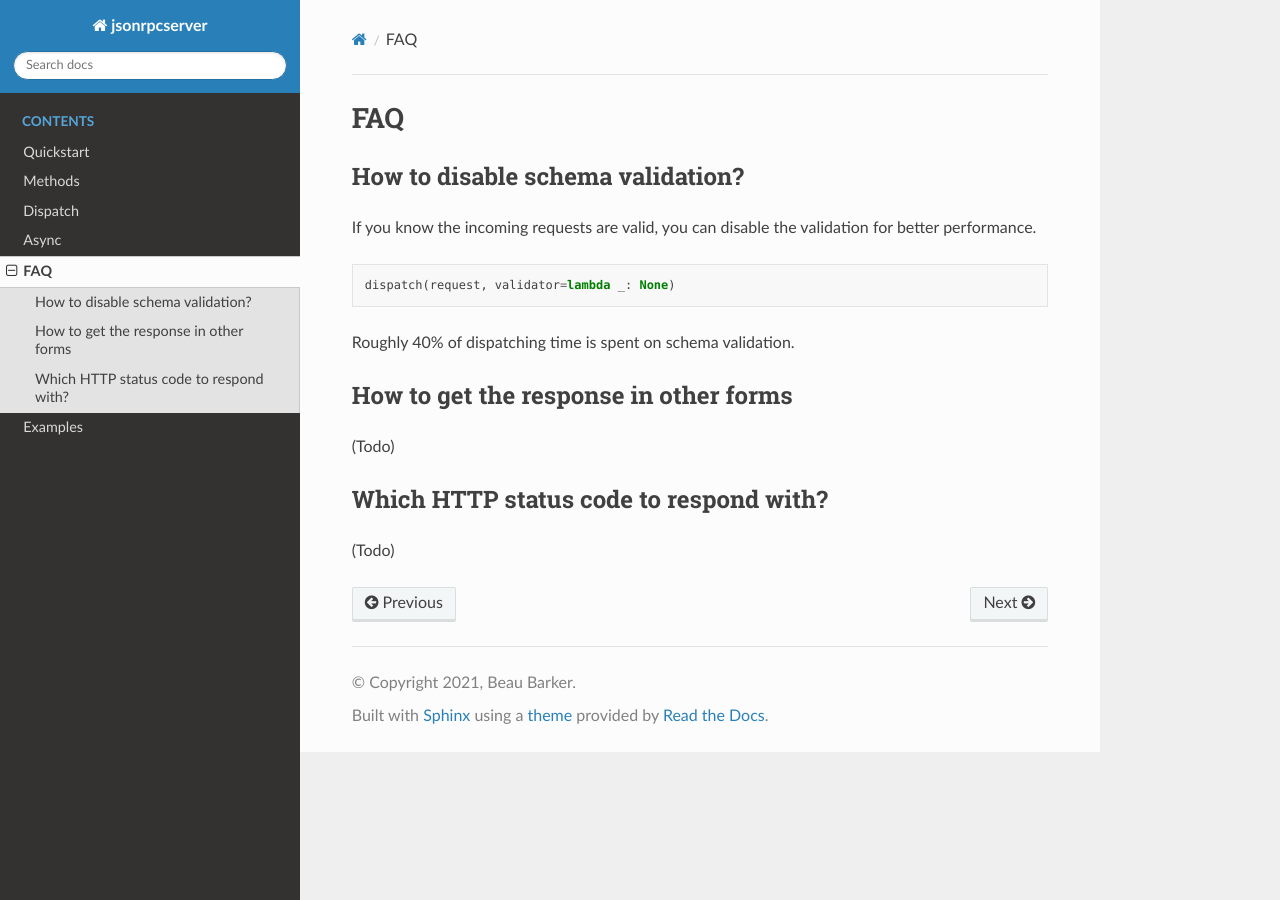
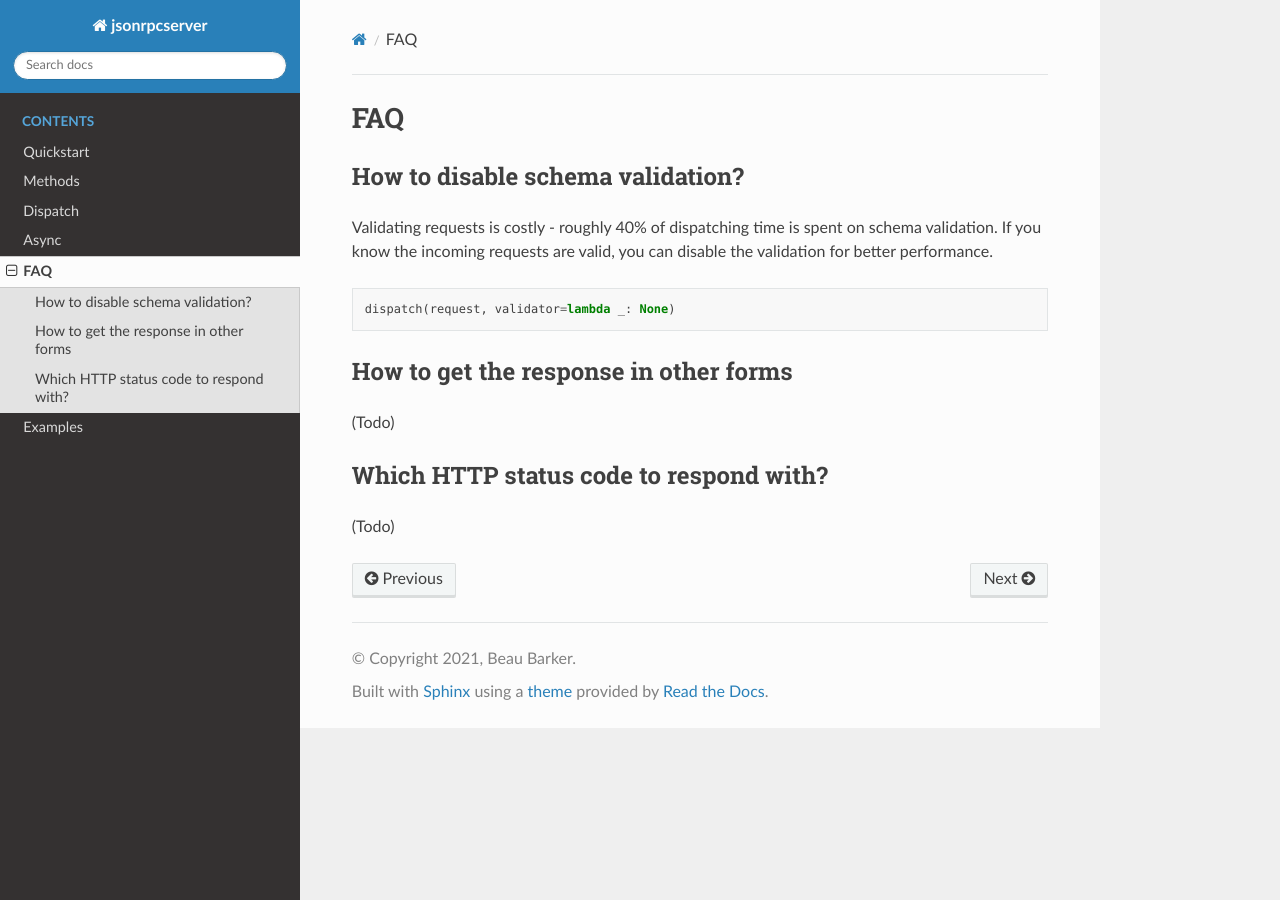
Before and after one commit to explodinglabs/jsonrpcserver, a Sphinx documentation site: the page built from docs/faq.md, in a window 1280 px wide. Built offline with Sphinx 7.4.7 and the Read the Docs theme 2.0.0, drawn with Linux system fonts in a browser that asks for light colours.

Commit message:
Update faq.md

````diff
--- a/docs/faq.md
+++ b/docs/faq.md
@@ -2,15 +2,15 @@
 
 ## How to disable schema validation?
 
-If you know the
-incoming requests are valid, you can disable the validation for better
+Validating requests is costly - roughly 40% of dispatching time is spent on schema validation.
+If you know the incoming requests are valid, you can disable the validation for better
 performance.
 
 ```python
 dispatch(request, validator=lambda _: None)
 ```
 
-Roughly 40% of dispatching time is spent on schema validation.
+
 
 ## How to get the response in other forms
 
````
